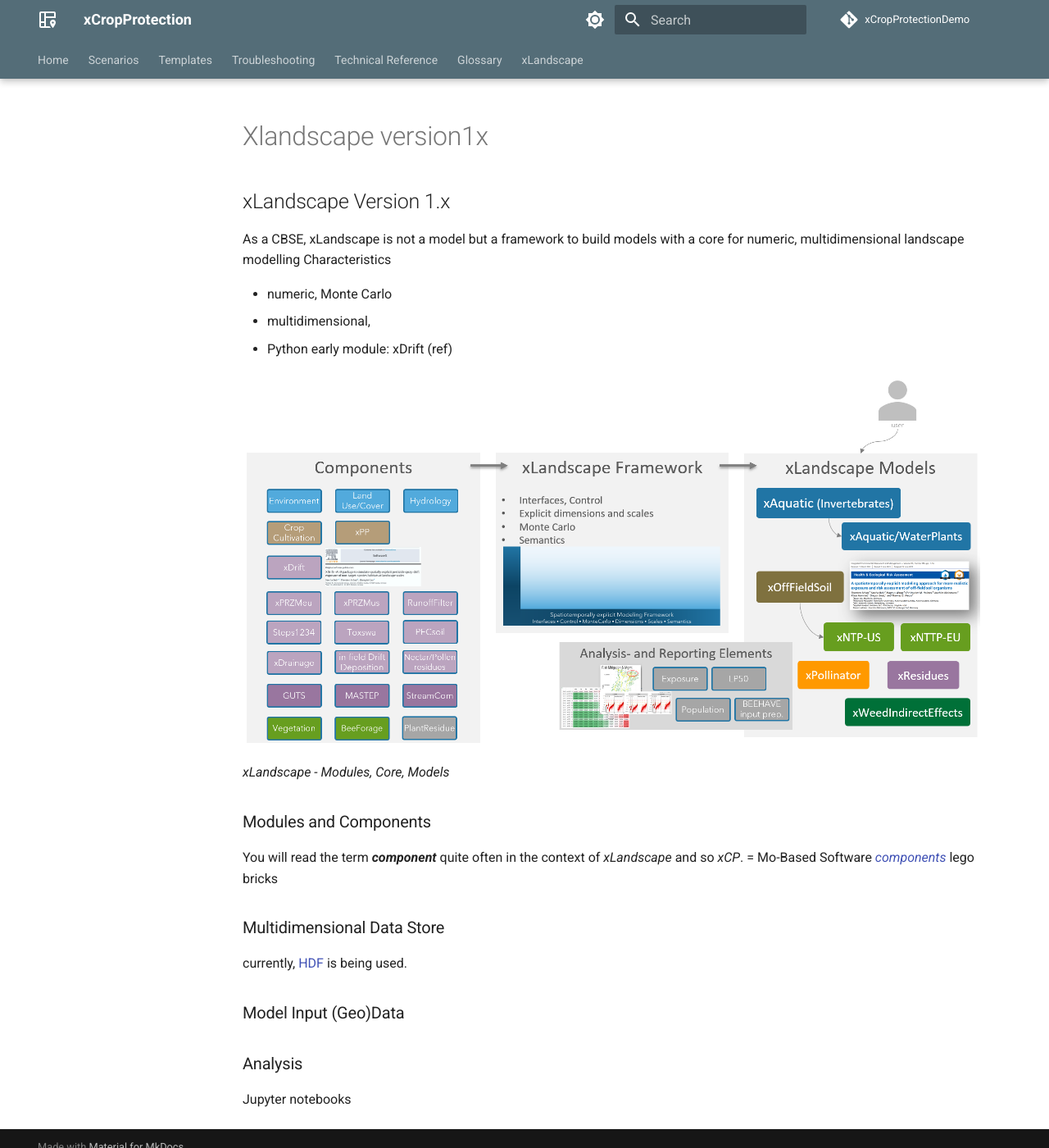
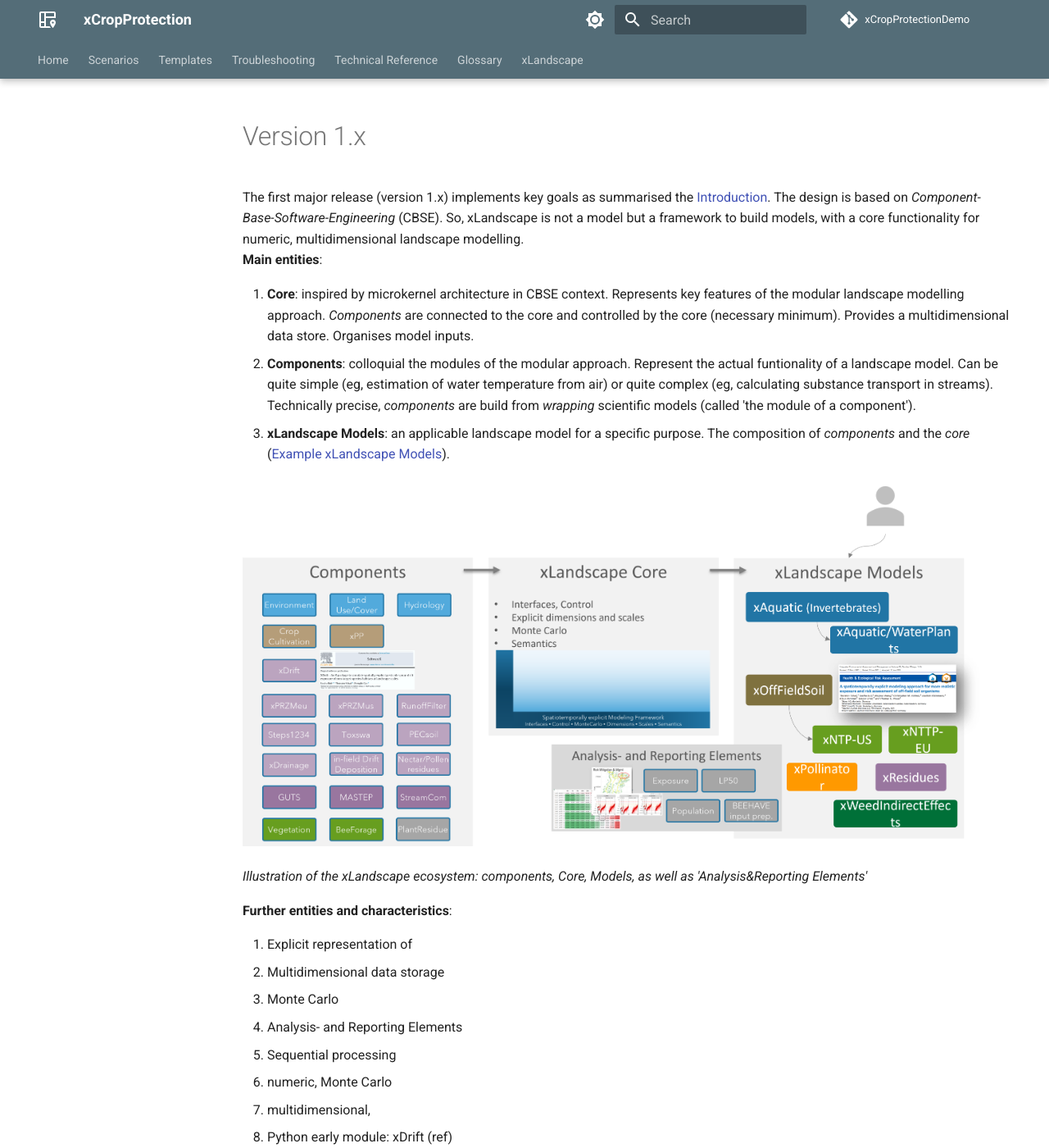
Before and after one commit to xlandscape/xCropProtectionDemoDoc, an MkDocs documentation site: the page built from docs/xLandscape/xlandscape-version1x.md, in a window 1280 px wide and 1400 px high. Shown: the whole window at 82% size. Built offline with MkDocs 1.6.1 and Material for MkDocs 9.7.7, drawn with Linux system fonts in a browser that asks for light colours; comment, search, counter and statistics services are not loaded; some of the changed text lies outside the part shown.

Commit message:
start section 'Version 1.x'

```diff
--- a/docs/xLandscape/xlandscape-version1x.md
+++ b/docs/xLandscape/xlandscape-version1x.md
@@ -1,31 +1,59 @@
-## xLandscape Version 1.x
+# Version 1.x
 
+The first major release (version 1.x) implements key goals as summarised the [Introduction](../xLandscape/xLandscape-intro.md#today---we-need-an-applicable-product). The design is based on *Component-Base-Software-Engineering* (CBSE). So, xLandscape is not a model but a framework to build models, with a core functionality for numeric, multidimensional landscape modelling.
+**Main entities**:
 
+1. **Core**: inspired by microkernel architecture in CBSE context. Represents key features of the modular landscape modelling approach. *Components* are connected to the core and controlled by the core (necessary minimum). Provides a multidimensional data store. Organises model inputs.
+1. **Components**: colloquial the modules of the modular approach. Represent the actual funtionality of a landscape model. Can be quite simple (eg, estimation of water temperature from air) or quite complex (eg, calculating substance transport in streams). Technically precise, *components* are build from *wrapping* scientific models (called 'the module of a component').
+1. **xLandscape Models**: an applicable landscape model for a specific purpose. The composition of *components* and the *core* ([Example xLandscape Models](../xLandscape/xLandscape-models.md)).
 
-As a CBSE, xLandscape is not a model but a framework to build models with a core for numeric, multidimensional landscape modelling
-Characteristics
+<img src="../img/xLandscape - moduls core models.png" alt="xLandscape - Modules, Core, Models" width="900"/>
+
+*Illustration of the xLandscape ecosystem: components, Core, Models, as well as 'Analysis&Reporting Elements'*
+
+**Further entities and characteristics**:
+
+1. Explicit representation of
+1. Multidimensional data storage
+1. Monte Carlo
+1. Analysis- and Reporting Elements
+1. Sequential processing
+
 
 - numeric, Monte Carlo
 - multidimensional,
 - Python
 early module: xDrift (ref)
 
-<img src="../img/xLandscape - moduls core models.png" alt="xLandscape - Modules, Core, Models" width="900"/>
 
-*xLandscape - Modules, Core, Models*
+## Core
 
-### Modules and Components
+
+## Modules and Components
 
 You will read the term ***component*** quite often in the context of *xLandscape* and so *xCP*.  = Mo-Based Software
 [*components*](#modules-and-components)
 lego bricks
 
-### Multidimensional Data Store
+## Multidimensional Data Store
 
 currently, [HDF](xLandscape/xLandscape-intro.md#multidimensional-data-store) is being used.
 
-### Model Input (Geo)Data
+## Sequencial Processing
 
-### Analysis
+At version 1.x, xLandscape has a linear processing sequence
 
-Jupyter notebooks
+<img src="../img/xAquatic linear processing sequence.png" alt="xAquatic" width="900"/>
+
+
+*Example sequential processing in xAquatic (status date: xAquatic 2022)*
+
+## Model Input (Geo)Data
+
+## Analysis
+
+### Jupyter notebooks
+
+### Dashboards
+
+### GIS
--- a/mkdocs.yml
+++ b/mkdocs.yml
@@ -63,11 +63,12 @@ nav:
   - Glossary: 'reference/glossary.md'
   - xLandscape:
     - Intro: 'xLandscape/xLandscape-intro.md'
+    - Version 1.x: 'xLandscape/xLandscape-version1x.md'
     - Components: 'xLandscape/xLandscape-components.md'
     - Landscape Models: 'xLandscape/xLandscape-models.md'
     - Outlook: 'xLandscape/xLandscape-outlook.md'
-    - References: 'xLandscape/xLandscape-references.md'
     - Technology:
       - Summary: 'xLandscape/xLandscape-technology.md'
       - Building Components: 'xLandscape/xLandscape-buildingComponents.md'
       - Building Landscape Models: 'xLandscape/xLandscape-buildingModels.md'
+    - References: 'xLandscape/xLandscape-references.md'
```
Also changed, not shown: docs/xLandscape/xLandscape-models.md (+14 -0 lines), docs/xLandscape/xLandscape-parameterisation.md (+8 -0 lines), docs/img/xAquatic linear processing sequence.png (added), docs/img/xLandscape - moduls core models.png.
